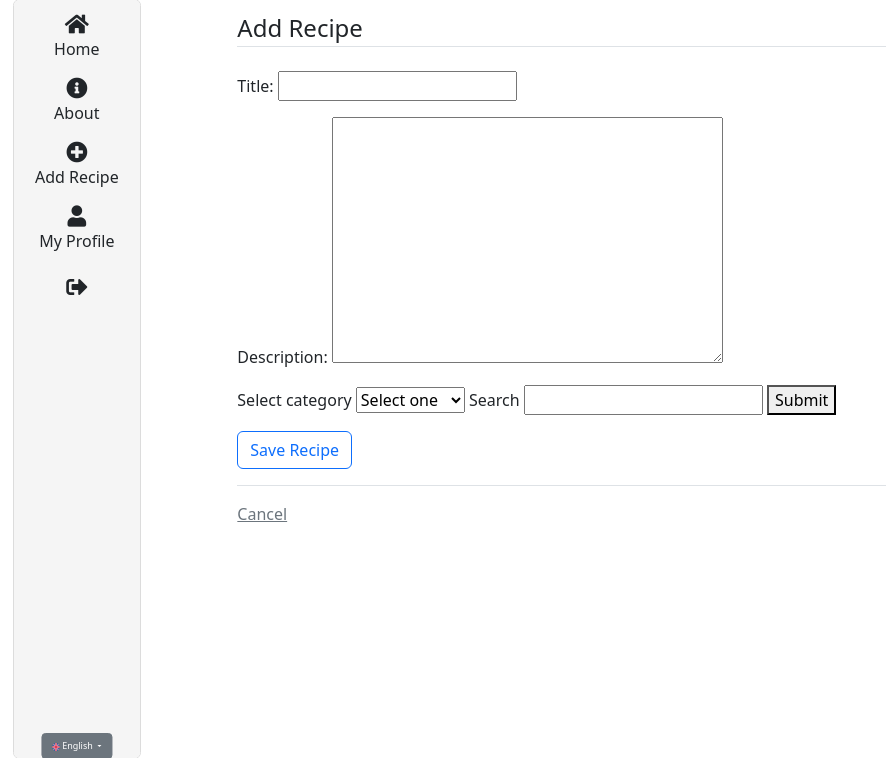
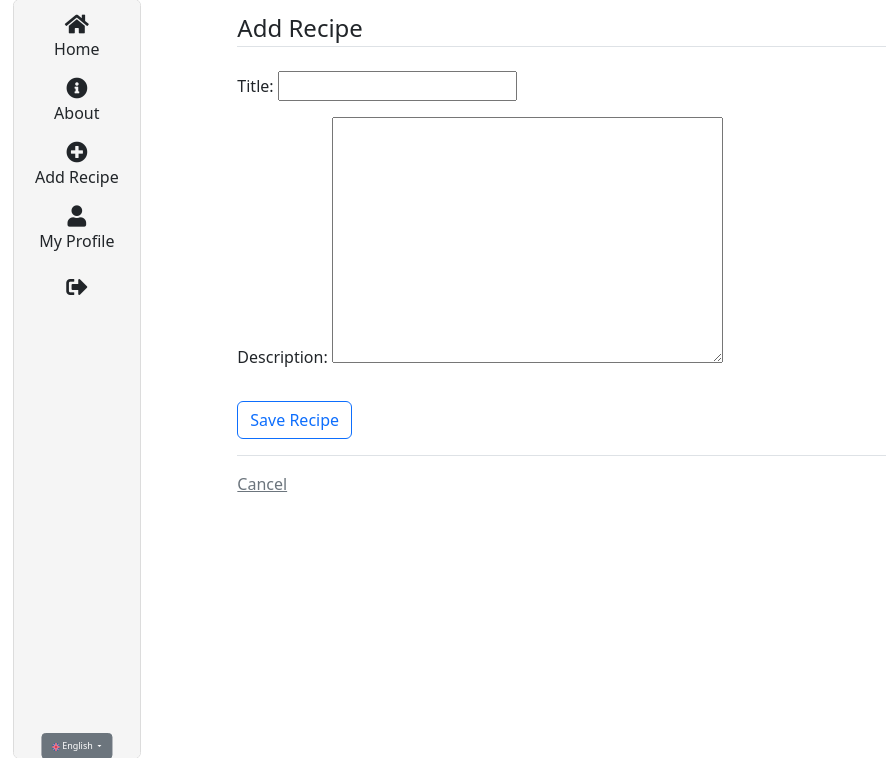
Before and after one commit to gyarab/2023-3e-Zeryk, a Django app: page /en/recipe/create in a window 1280 px wide. Shown: the part 14-772 px from the top of the page, without its empty margins (0-886 px from the left). Run offline with Django 5.2, Linux system fonts and the light colour scheme; a user stored in the database is signed in; some libraries are stand-ins or nearby versions.

Commit message:
yipe css a spaces fungujouuuu

```diff
--- a/Zeryk/recipes/templates/recipes/home.html
+++ b/Zeryk/recipes/templates/recipes/home.html
@@ -3,7 +3,8 @@
 <!-- -->
 {% block content %}
 {% for recipe in recipes %}
-<div class="card my-4">
+<div class="container">
+  <div class="card my-4" style="width: 60rem;">
     <div class="card-body">
       <h5 class="card-title">{{ recipe.title }}</h5>
       <h6 class="card-subtitle mb-2 text-muted">{{ recipe.author }}</h6>
@@ -17,7 +18,8 @@
       <h6 class="card-subtitle mb-2 text-muted">
         {{ recipe.updated_at|date:"F d, Y" }}
       </h6>
-    <a href="{% url 'recipes-detail' recipe.pk %}" class="card-link no-style">{% trans "View Recipe" %}</a>
+      <a href="{% url 'recipes-detail' recipe.pk %}" class="card-link">{% trans "View Recipe" %}</a>
+    </div>
   </div>
 </div>
 {% endfor %}
--- a/Zeryk/recipes/templates/recipes/recipe_detail.html
+++ b/Zeryk/recipes/templates/recipes/recipe_detail.html
@@ -2,6 +2,7 @@
 {% load i18n %}
 <!-- -->
 {% block content %}
+<div class="container">
   <h1>{{ object.title }}</h1>
   <div class="card my-4">
     <div class="card-body">
@@ -29,6 +30,7 @@
       >{% trans "Delete" %}</a
     >
   </div>
+
   <br/>
   <hr>
   {% endif %}
@@ -49,7 +51,7 @@
     - {{ total_likes }} {% trans "Likes" %}
   </form>
 
-  <br>
+<br>
 <h2>{% trans "Comments" %}</h2>
 <br/>
 {% if not object.comments.all %}
@@ -73,5 +75,7 @@
     <a href="{% url 'add_comment' object.pk %}"></a>
 {% endif %}
 <br/>
+</div>
+
 <!-- -->
 {% endblock content %}
--- a/Zeryk/recipes/templates/recipes/recipe_form.html
+++ b/Zeryk/recipes/templates/recipes/recipe_form.html
@@ -11,20 +11,6 @@
     {{ form.media }}
     {{ form.as_p }}
 
-    <form id="apiform" method="POST" action="/">
-      {% csrf_token %}
-
-    <label for="username">{% trans "Select category" %}</label>
-    <select name="cat" id="cat">
-      <option selected value="">{% trans "Select one" %}</option>
-        <option value="ingredients">{% trans "Ingredients" %}</option>
-      </select>
-
-    <label for="username">{% trans "Search" %}</label>
-    <input type="search" id="query" name="query">
-    <button type="submit">{% trans "Submit" %}</button>
-  </form>
-
   <div class="form-group py-3">
     <input class="btn btn-outline-primary" type="submit" value="{% trans "Save Recipe" %}" />
   </div>
```
Also changed, not shown: Zeryk/db.sqlite3. Lines whose indentation alone changed are shown as unchanged.
